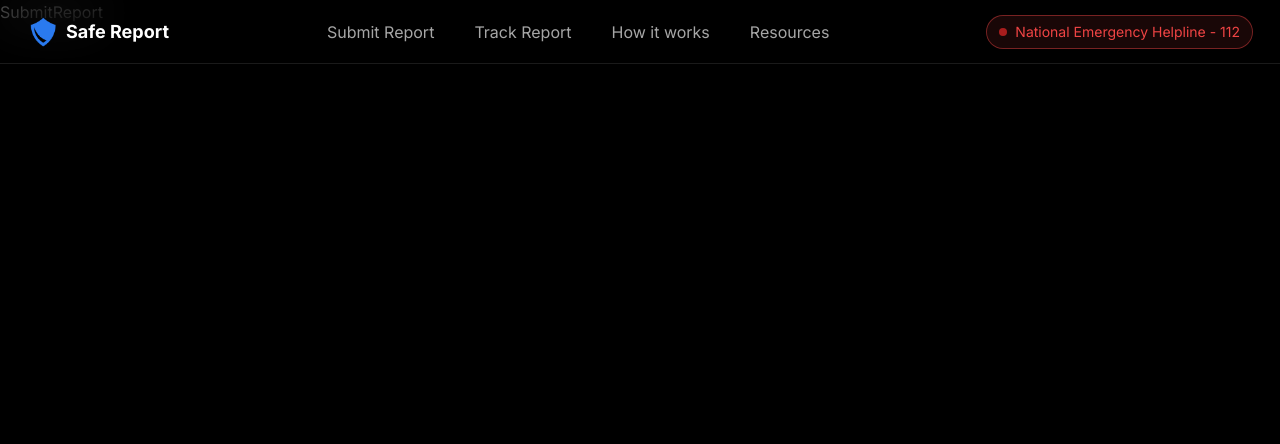
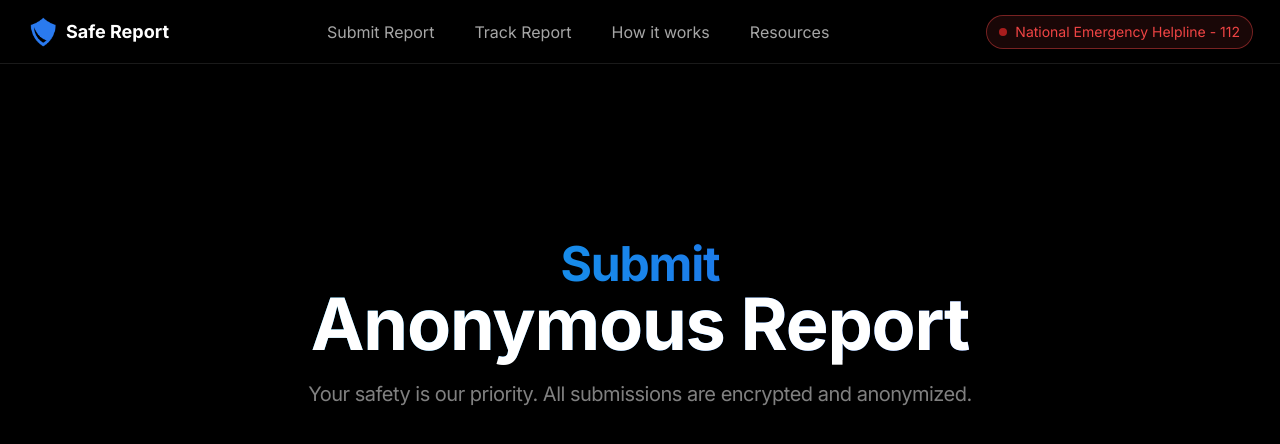
Before and after one commit to 10xshivam/ReportNow, a Next.js app: page /submit-report in a window 1280 px wide. Shown: the top 444 px of the page. Built offline with nearby package versions, Linux system fonts and the light colour scheme.

Commit message:
feat: implement report submission flow with form and submission components

```diff
--- a/src/app/submit-report/page.tsx
+++ b/src/app/submit-report/page.tsx
@@ -1,6 +1,16 @@
 
 export default function SubmitReport() {
   return (
-    <div>SubmitReport</div>
+    <div className="w-full min-h-screen flex flex-col items-center py-60">
+      <div className="flex flex-col items-center justify-center">
+        <h2 className="text-5xl font-bold tracking-tight text-center bg-gradient-to-r from-sky-500 to-blue-600 bg-clip-text text-transparent">
+          Submit
+          <span className="block text-7xl text-center text-white">Anonymous Report</span>
+        </h2>
+        <p className="text-white/50  mt-5 text-xl tracking-tight">
+          Your safety is our priority. All submissions are encrypted and anonymized.
+        </p>
+      </div>
+    </div>
   )
 }
--- /dev/null
+++ b/src/components/report/ReportForm.tsx
@@ -0,0 +1,7 @@
+import React from 'react'
+
+export default function ReportForm() {
+  return (
+    <div>ReportForm</div>
+  )
+}
--- /dev/null
+++ b/src/components/report/ReportSubmitted.tsx
@@ -0,0 +1,7 @@
+import React from 'react'
+
+export default function ReportSubmitted() {
+  return (
+    <div>ReportSubmitted</div>
+  )
+}
--- /dev/null
+++ b/src/components/report/ReportWizard.tsx
@@ -0,0 +1,21 @@
+"use client";
+import { useState } from "react";
+import ReportForm from "./ReportForm";
+import ReportSubmitted from "./ReportSubmitted";
+
+export default function ReportWizard() {
+  const [reportData, setReportData] = useState<string | null>(null);
+
+  const handleStepComplete = (data: string) => {
+    setReportData(data);
+  };
+  return (
+    <div>
+      {!reportData ? (
+        <ReportForm onComplete={handleStepComplete} />
+      ) : (
+        <ReportSubmitted data={reportData} />
+      )}
+    </div>
+  );
+}
```
Also changed, not shown: src/app/api/reports/create/route.ts (added).
